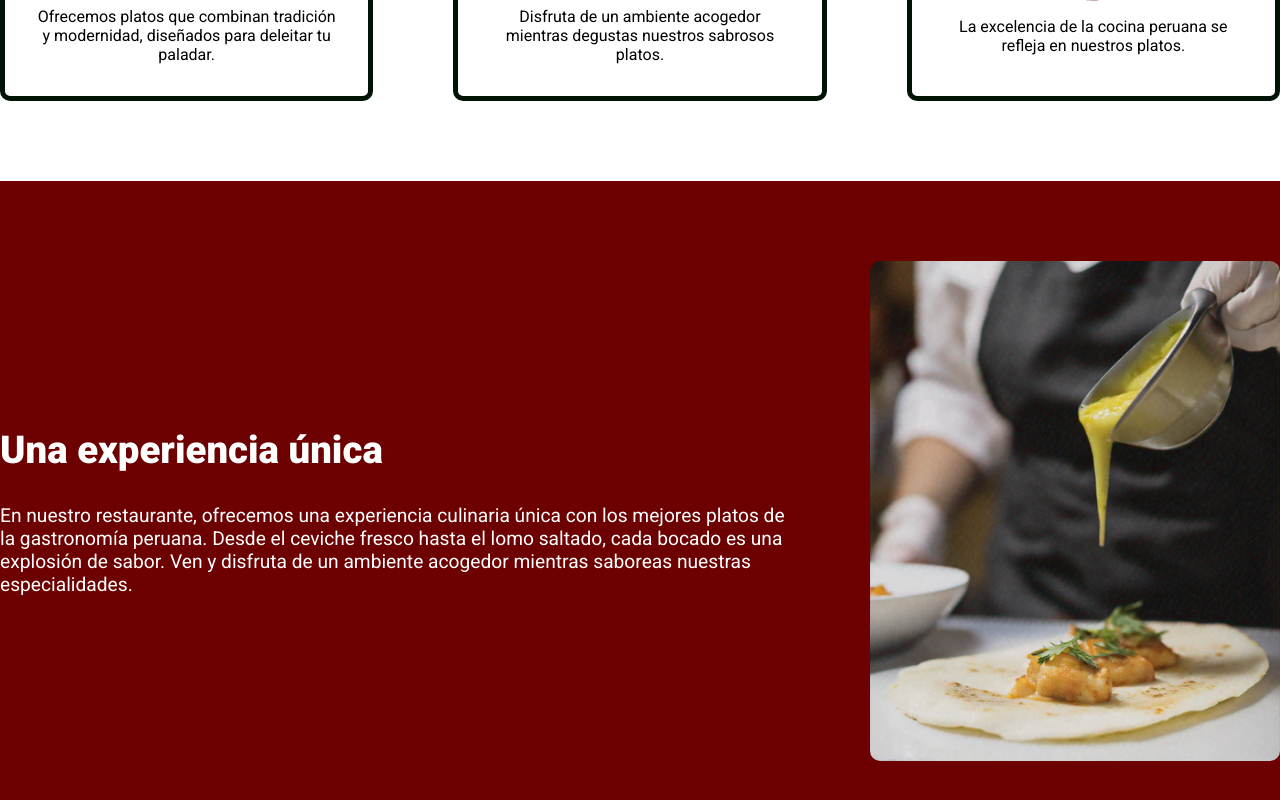
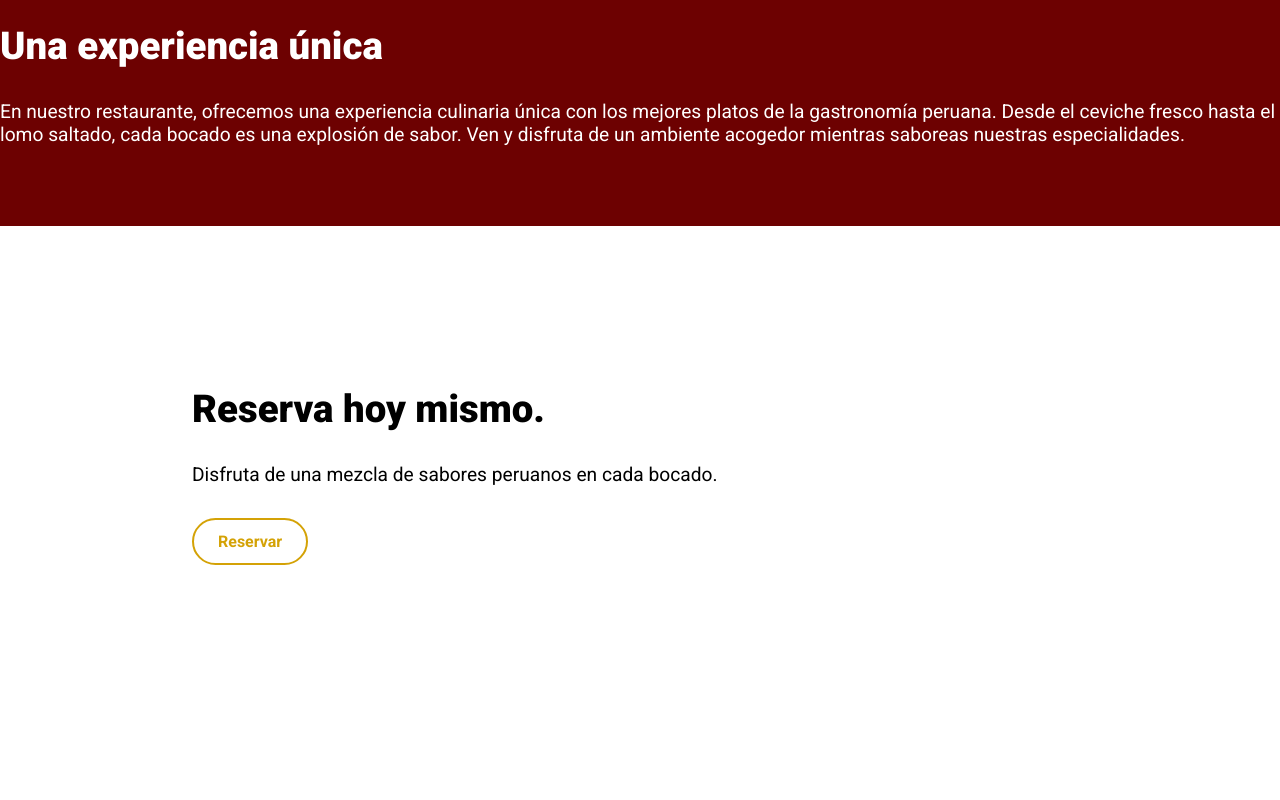
Before and after one commit to jhonatan0912/dilvant, an Angular app: page / in a window 1280 px wide. Shown: the part 1768-2568 px from the top of the page. After the commit the page ends 2493 px from the top, so only its background shows below. Built offline with nearby package versions, Linux system fonts and the light colour scheme.

Commit message:
feat: Improve header component styles for mobile view

```diff
--- a/src/app/components/structural/header/header.component.scss
+++ b/src/app/components/structural/header/header.component.scss
@@ -24,6 +24,7 @@ $header-height: 75px;
     top: $header-height;
     position: fixed;
     transition: transform .5s ease-in-out;
+    z-index: 999;
 
     &.active {
       transform: translateX(35%);
--- a/src/app/components/ui/button/button.component.scss
+++ b/src/app/components/ui/button/button.component.scss
@@ -1,7 +1,10 @@
+:host {
+  display: flex;
+}
+
 .button {
   border: none;
   background-color: var(--main-button-color);
-  padding: var(--button-padding, 12px);
   border-radius: var(--button-border-radius, 50px);
   font-weight: var(--button-font-weight, 500);
   color: var(--text-primary);
@@ -14,6 +17,7 @@
   &.filled {
     background-color: var(--main-button-color);
     color: var(--text-primary);
+    padding: 12px 28px;
   }
 
   &.outline {
@@ -21,6 +25,7 @@
     color: var(--main-button-color);
     border: 2px solid var(--main-button-color);
     font-weight: var(--button-outline-font-weight, 700);
+    padding: 12px 24px;
   }
 
   &.link {
@@ -32,4 +37,8 @@
       color: var(--button-hovered);
     }
   }
+
+  &:hover {
+    scale: .98;
+  }
 }
--- a/src/app/pages/home/experience/experience.component.html
+++ b/src/app/pages/home/experience/experience.component.html
@@ -10,9 +10,9 @@
     </app-section-text>
   </div>
 
-  <img
+  <!-- <img
     class="experience-section-image"
     src="/assets/culinary-experience.png"
     alt="Culinary Experience"
-  />
+  /> -->
 </div>
--- a/src/app/pages/home/home.component.html
+++ b/src/app/pages/home/home.component.html
@@ -7,3 +7,5 @@
 <app-favorite-dish></app-favorite-dish>
 
 <app-experience></app-experience>
+
+<app-reservation></app-reservation>
--- a/src/app/pages/home/home.component.ts
+++ b/src/app/pages/home/home.component.ts
@@ -4,11 +4,12 @@ import { PopularRecipesComponent } from "./popular-recipes/popular-recipes.compo
 import { SeasonalDishComponent } from "./seasonal-dish/seasonal-dish.component";
 import { FavoriteDishComponent } from "./favorite-dish/favorite-dish.component";
 import { ExperienceComponent } from "./experience/experience.component";
+import { ReservationComponent } from "./reservation/reservation.component";
 
 @Component({
   selector: 'app-home',
   standalone: true,
-  imports: [HeroComponent, PopularRecipesComponent, SeasonalDishComponent, FavoriteDishComponent, ExperienceComponent],
+  imports: [HeroComponent, PopularRecipesComponent, SeasonalDishComponent, FavoriteDishComponent, ExperienceComponent, ReservationComponent],
   templateUrl: './home.component.html',
   styleUrl: './home.component.scss'
 })
--- a/src/app/pages/home/popular-recipes/popular-recipe-card/popular-recipe-card.component.scss
+++ b/src/app/pages/home/popular-recipes/popular-recipe-card/popular-recipe-card.component.scss
@@ -9,6 +9,7 @@
   cursor: pointer;
   transition: all 0.3s;
   padding: 1rem;
+  border: 1px solid #001405;
 
   &-name {
     font-size: 24px;
--- /dev/null
+++ b/src/app/pages/home/reservation/reservation.component.html
@@ -0,0 +1,15 @@
+<section class="reservation-section">
+  <!-- <img
+    class="reservation-section-image"
+    src="/assets/reservation.png"
+    alt="Reservation"
+  /> -->
+
+  <div class="reservation-section-info">
+    <app-section-text size="lg">Reserva hoy mismo.</app-section-text>
+    <app-section-text size="sm">
+      Disfruta de una mezcla de sabores peruanos en cada bocado.
+    </app-section-text>
+    <app-button type="outline"> Reservar </app-button>
+  </div>
+</section>
--- /dev/null
+++ b/src/app/pages/home/reservation/reservation.component.scss
@@ -0,0 +1,26 @@
+:host {
+  display: block;
+  padding-block: 160px;
+}
+
+.reservation-section {
+  max-width: 70%;
+  margin-inline: auto;
+  display: flex;
+  align-items: center;
+  gap: 80px;
+
+  &-info {
+    display: flex;
+    flex-direction: column;
+    gap: 32px;
+  }
+
+  &-image {
+    width: 100%;
+    height: 100%;
+    width: 400px;
+    object-fit: cover;
+    border-radius: 10px;
+  }
+}
--- /dev/null
+++ b/src/app/pages/home/reservation/reservation.component.ts
@@ -0,0 +1,19 @@
+import { Component, OnInit } from '@angular/core';
+import { SectionTextComponent } from "../../../components/ui/section-text/section-text.component";
+import { ButtonComponent } from "../../../components/ui/button/button.component";
+
+@Component({
+  selector: 'app-reservation',
+  standalone: true,
+  templateUrl: './reservation.component.html',
+  styleUrls: ['./reservation.component.scss'],
+  imports: [SectionTextComponent, ButtonComponent]
+})
+export class ReservationComponent implements OnInit {
+
+  constructor() { }
+
+  ngOnInit() {
+  }
+
+}
--- a/src/app/pages/home/seasonal-dish/seasonal-dish.component.html
+++ b/src/app/pages/home/seasonal-dish/seasonal-dish.component.html
@@ -10,9 +10,9 @@
     </app-section-text>
   </div>
 
-  <img
+  <!-- <img
     class="seasonal-dish-section-image"
     src="/assets/seasonal-dish.png"
     alt="Seasonal Dish"
-  />
+  /> -->
 </section>
```
Also changed, not shown: src/assets/reservation.png (added).
